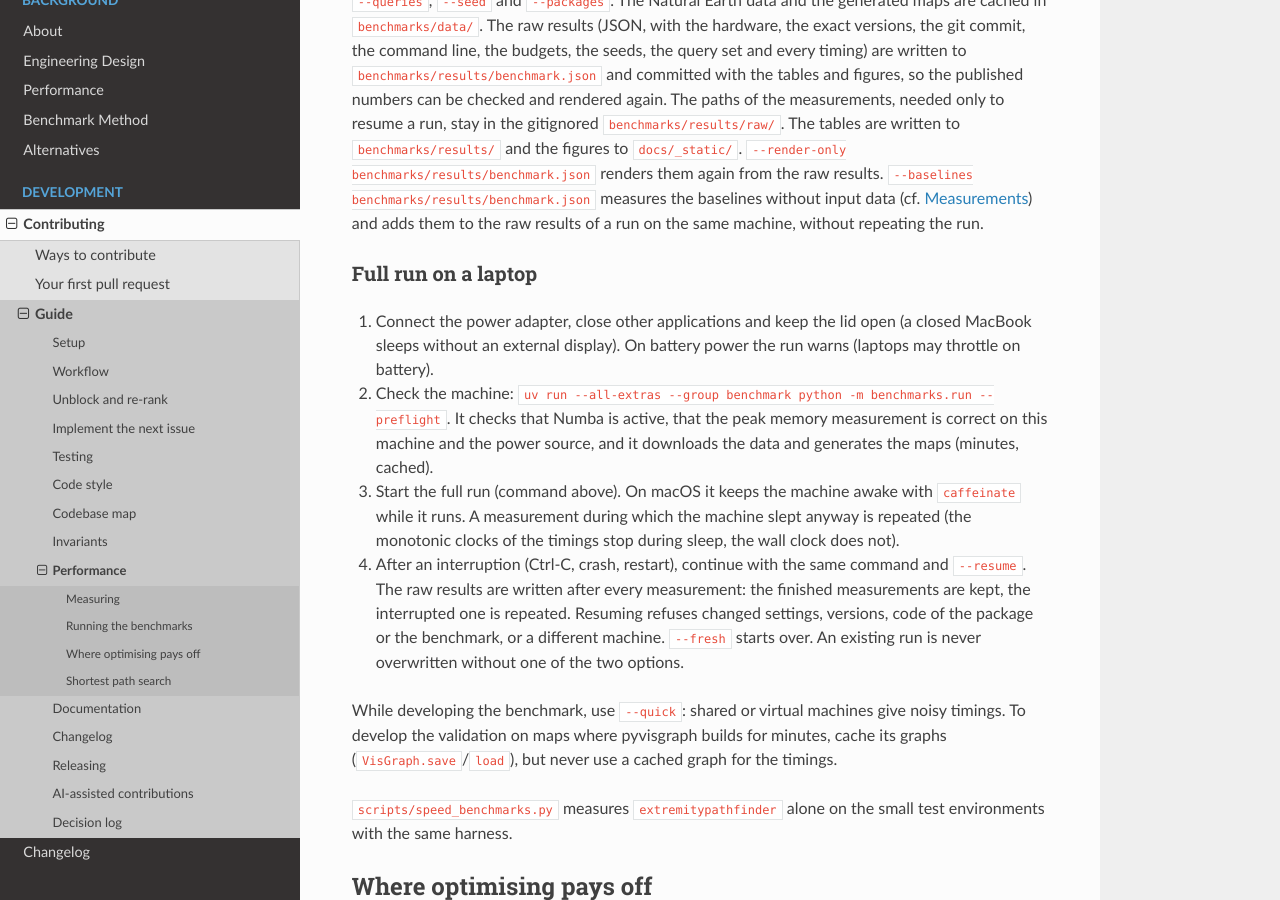
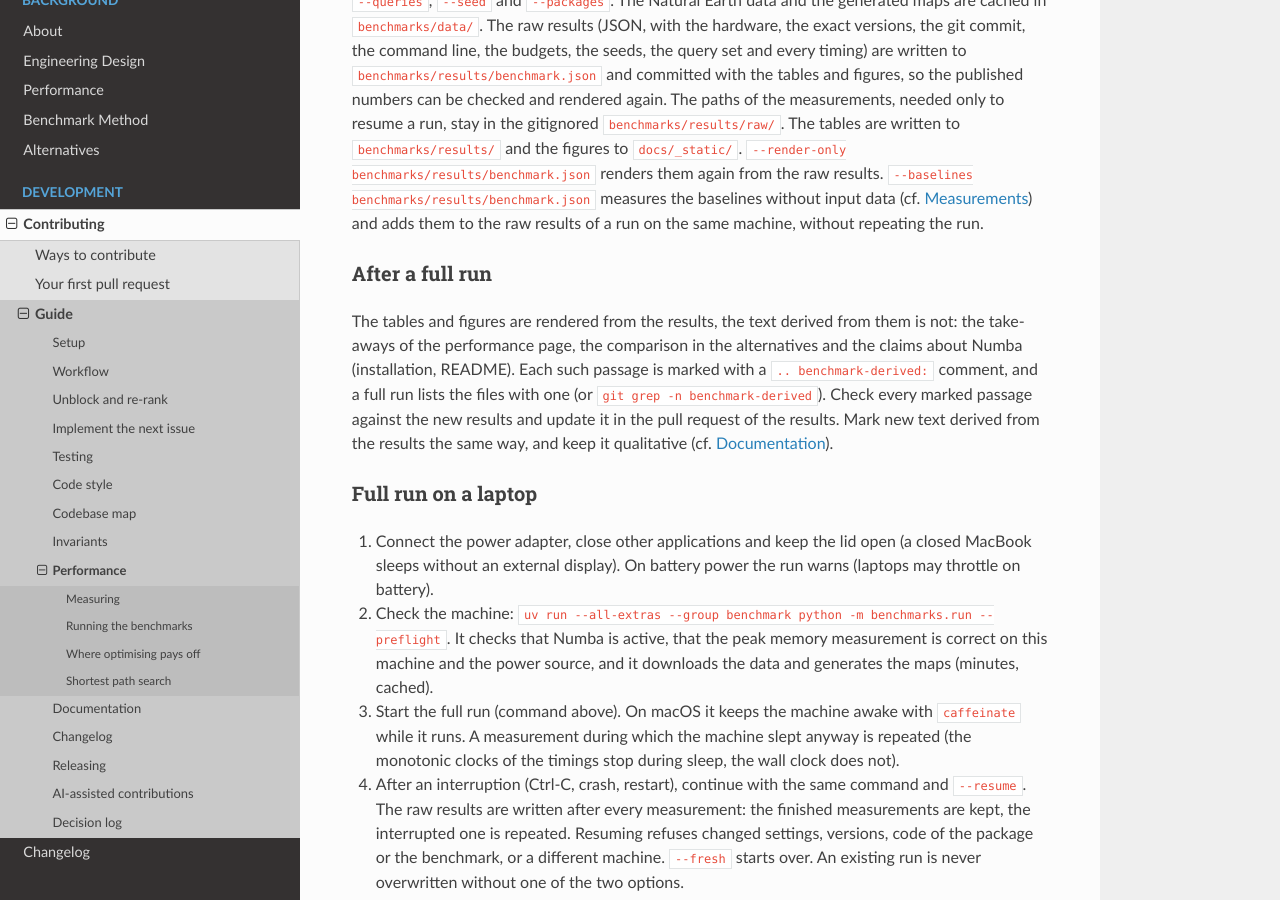
Before and after one commit to jannikmi/extremitypathfinder, a Sphinx documentation site: the page built from docs/contributing/performance.md, in a window 1280 px wide and 900 px high, scrolled down 1192 px. Built offline with Sphinx 7.4.7 and the Read the Docs theme 3.1.0, drawn with Linux system fonts in a browser that asks for light colours.

Commit message:
docs: mark the text derived from the benchmark results (#183)
The tables and figures are rendered from the results, the take-aways and the
claims about Numba are not. Mark them with `.. benchmark-derived:` comments,
list the marked files at the end of a full run, and require updating them with
the results (performance guide, documentation guide, releasing, Makefile).

Co-Authored-By: Claude Opus 5.5 <noreply@anthropic.com>
Claude-Session: https://claude.ai/code/session_01XJqV75RdVjEoWc8N5YWpG7

```diff
--- a/CHANGELOG.rst
+++ b/CHANGELOG.rst
@@ -82,6 +82,8 @@ bugfixes:
 
 internal:
 
+- text derived from the benchmark results is marked (``benchmark-derived`` comments), and a full benchmark run
+  lists the files to update with the new results (#183).
 - documentation: the API documentation lists the plotting functions
   (matplotlib was missing from the documentation dependencies, their import failed).
 - the documentation build in CI (``tox -e docs``) fails on warnings.
--- a/README.rst
+++ b/README.rst
@@ -65,6 +65,9 @@ Installation
 .. code-block:: console
 
     pip install extremitypathfinder
+
+.. benchmark-derived: the speed-up by Numba. Update this text with every full benchmark run
+   (docs/contributing/performance.md, "After a full run").
 
 With the optional Numba extra for a significant speedup
 (larger installation, initial compilation time):
--- a/docs/0_getting_started.rst
+++ b/docs/0_getting_started.rst
@@ -28,6 +28,9 @@ more memory and an initial compilation time (see :ref:`with-or-without-numba`):
 
 With or without Numba
 ~~~~~~~~~~~~~~~~~~~~~
+
+.. benchmark-derived: speed and memory with and without Numba. Update this text with every full benchmark run
+   (docs/contributing/performance.md, "After a full run").
 
 Numba is optional. The choice is mainly speed against memory:
 
--- a/docs/7_performance.rst
+++ b/docs/7_performance.rst
@@ -19,6 +19,9 @@ Strengths, weaknesses and limitations
 -------------------------------------
 
 Written from the measured data of this run.
+
+.. benchmark-derived: the take-aways of the results. Update this text with every full benchmark run
+   (docs/contributing/performance.md, "After a full run").
 
 Strengths of ``extremitypathfinder``:
 
--- a/docs/9_alternatives.rst
+++ b/docs/9_alternatives.rst
@@ -42,6 +42,9 @@ Other packages
     Obstacles are polygons in the unbounded plane (no boundary polygon).
     Differences to this package:
 
+    .. benchmark-derived: the comparison with pyvisgraph. Update this text with every full benchmark run
+       (docs/contributing/performance.md, "After a full run").
+
     - this package only keeps the extremities (convex vertices) and the edges which can be part of a shortest path:
       a much smaller graph and faster queries (cf. :ref:`speed-tests`)
     - A* search with the euclidean distance as heuristic instead of Dijkstra's algorithm
--- a/docs/contributing/performance.md
+++ b/docs/contributing/performance.md
@@ -56,6 +56,15 @@ The tables are written to `benchmarks/results/` and the figures to `docs/_static
 (cf. {ref}`benchmark-measurements`) and adds them to the raw results of a run on the same machine,
 without repeating the run.
 
+### After a full run
+
+The tables and figures are rendered from the results, the text derived from them is not:
+the take-aways of the performance page, the comparison in the alternatives and the claims about Numba
+(installation, README). Each such passage is marked with a `.. benchmark-derived:` comment,
+and a full run lists the files with one (or `git grep -n benchmark-derived`).
+Check every marked passage against the new results and update it in the pull request of the results.
+Mark new text derived from the results the same way, and keep it qualitative (cf. [Documentation](documentation.md#content)).
+
 ### Full run on a laptop
 
 1. Connect the power adapter, close other applications and keep the lid open
```
Also changed, not shown: docs/contributing/documentation.md (+2 -0 lines), docs/contributing/releasing.md (+3 -2 lines), 3 other files.
